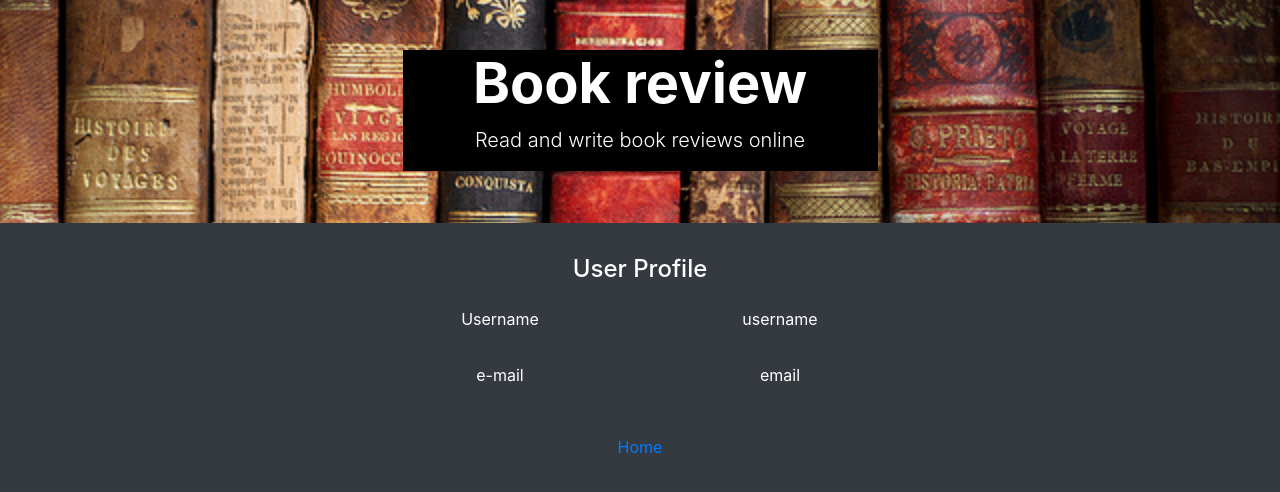
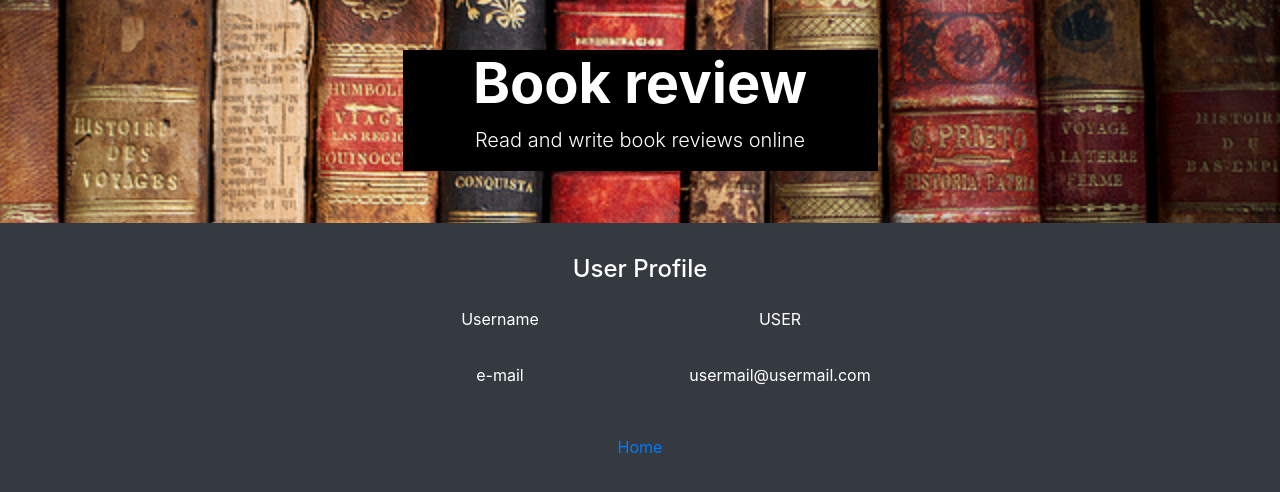
Before and after one commit to ema00/cs50w_project01, a Flask app: page /profile in a window 1280 px wide. Shown: the part 57-549 px from the top of the page. Run offline with Flask 2, Linux system fonts and the light colour scheme; some libraries are stand-ins or nearby versions.

Commit message:
correction on template profile.html, wrong syntax for variables

```diff
--- a/templates/profile.html
+++ b/templates/profile.html
@@ -38,7 +38,7 @@
               <label for="txt_username" class="text-white">Username</label>
             </div>
             <div class="col-md-3 mb-4">
-              <label for="username" class="text-white">username</label>
+              <label for="username" class="text-white">{{ username }}</label>
             </div>
           </div>
           <div class="form-row justify-content-center">
@@ -46,7 +46,7 @@
               <label for="txt_email" class="text-white">e-mail</label>
             </div>
             <div class="col-md-3 mb-4">
-              <label for="email" class="text-white">email</label>
+              <label for="email" class="text-white">{{ email }}</label>
             </div>
           </div>
 
```
